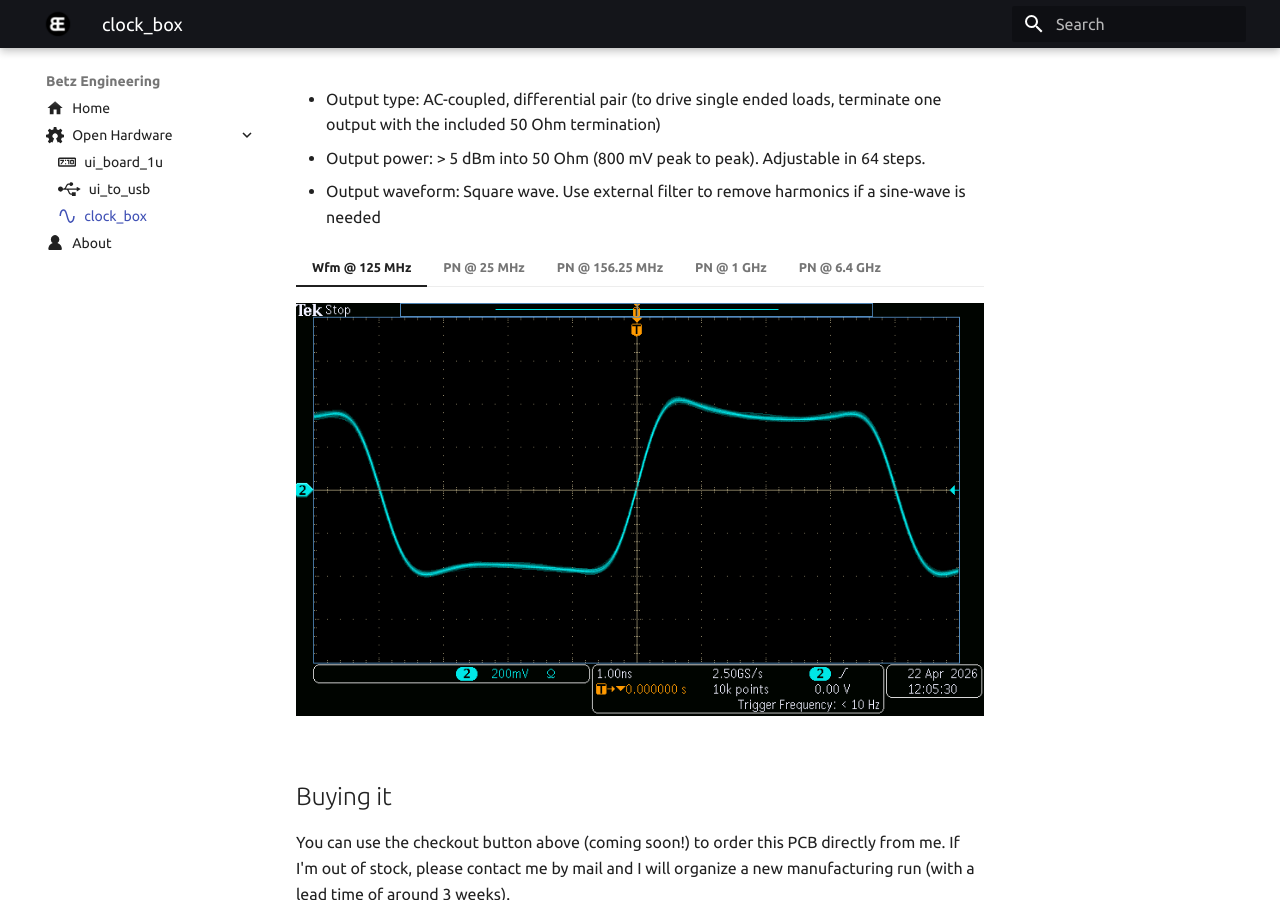
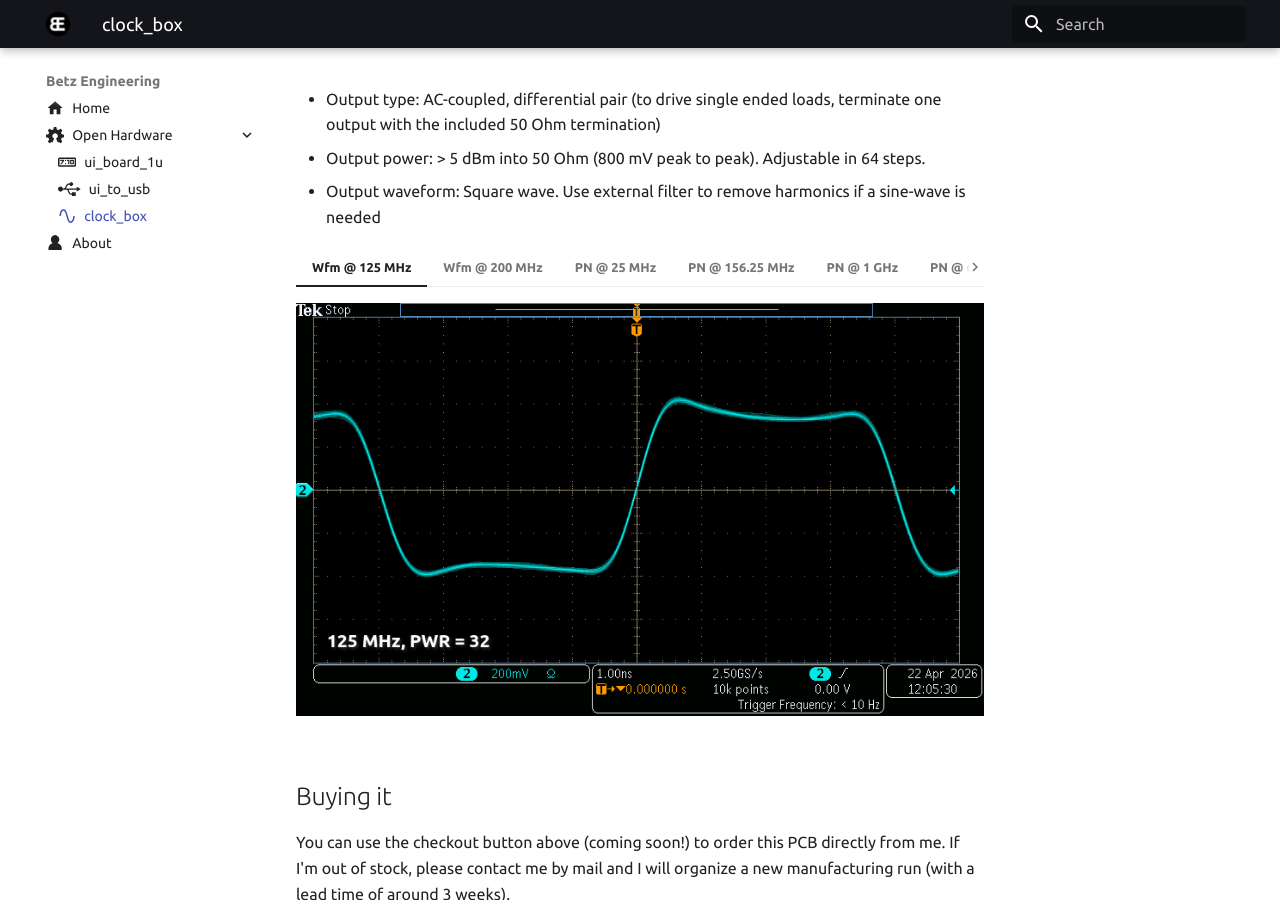
Before and after one commit to betz-engineering/betz-engineering.github.io, an MkDocs documentation site: the page built from docs/open_hardware/clock_box.md, in a window 1280 px wide and 900 px high, scrolled down 1764 px. Built offline with MkDocs 1.6.1 and Material for MkDocs 9.7.7, drawn with Linux system fonts in a browser that asks for light colours.

Commit message:
clock_box: att 200 MHz scope shot

```diff
--- a/docs/open_hardware/clock_box.md
+++ b/docs/open_hardware/clock_box.md
@@ -38,7 +38,10 @@
   * Output waveform: Square wave. Use external filter to remove harmonics if a sine-wave is needed
 
 === "Wfm @ 125 MHz"
-    ![Output waveform at 125 MHz](pics/clock_box_125MHz.png)
+    ![Output waveform at 125 MHz at half power](pics/clock_box_125MHz.png)
+
+=== "Wfm @ 200 MHz"
+    ![Output waveform at 200 MHz at full power](pics/clock_box_200MHz.png)
 
 === "PN @ 25 MHz"
     ![Phase noise at 25 MHz](pics/pn_25MHz.png)
```
Also changed, not shown: docs/open_hardware/pics/clock_box_125MHz.png, docs/open_hardware/pics/clock_box_200MHz.png (added).
